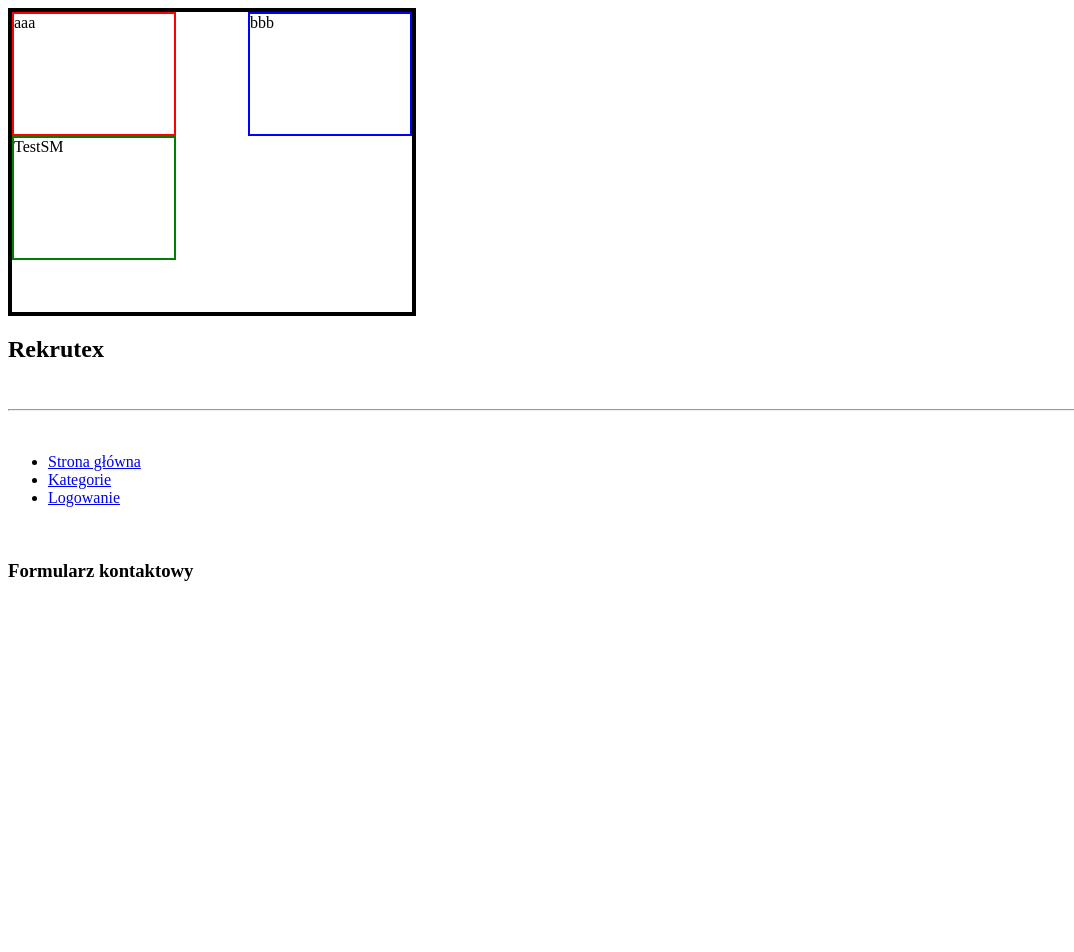
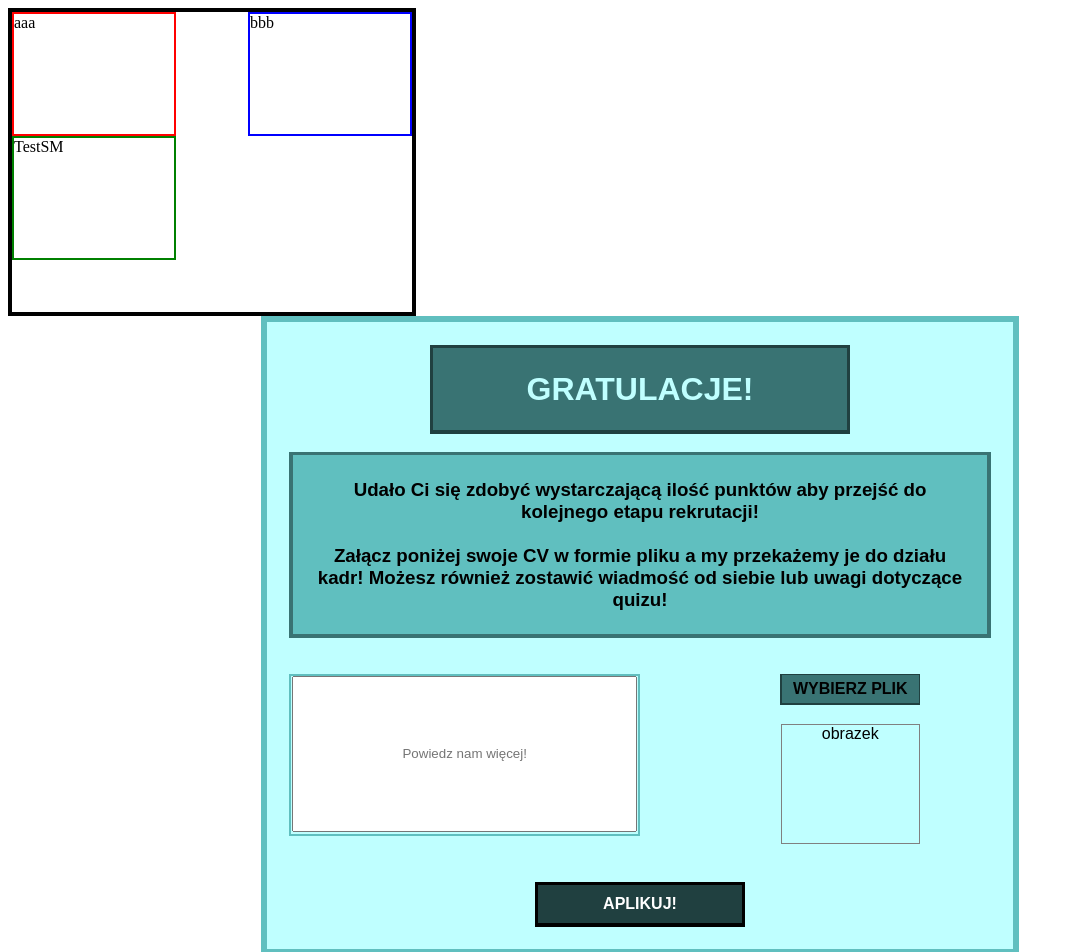
Before and after one commit to AgnieszkaM2/Rekrutex-App, an Angular app in the folder Rekrutex_AngularApp/: page /formularz-kontaktowy in a window 1280 px wide. Shown: the top 952 px of the page, without its empty margins (0-1074 px from the left). Before the commit the page ends 800 px from the top, so only its background shows below. Built offline with nearby package versions, Linux system fonts and the light colour scheme.

Commit message:
Formularz
Formularz

```diff
--- a/Rekrutex_AngularApp/src/app/components/formularz-kontaktowy/formularz-kontaktowy.component.css
+++ b/Rekrutex_AngularApp/src/app/components/formularz-kontaktowy/formularz-kontaktowy.component.css
@@ -0,0 +1,134 @@
+#formularz_tlo {
+  align-self: center;
+  background-color: #60bfbf;
+  box-sizing: border-box;
+  display: flex;
+  justify-content: center;
+  left: 20%;
+  padding: 0.5%;
+  position: relative;
+  text-align: center;
+  width: 60%;
+}
+#formularz_cialo {
+  background-color: #bfffff;
+  box-sizing: border-box;
+  padding: 3%;
+  font-family:Arial, Helvetica, sans-serif;
+}
+#formularz_naglowek_tlo {
+  background-color: #204040;
+  box-sizing: border-box;
+  padding: 0.5%;
+  width: 60%;
+  left: 20%;
+  position: relative;
+}
+#formularz_naglowek_cialo {
+  background-color: #397373;
+  color:#bfffff;
+  box-sizing: border-box;
+  font-weight: bold;
+  padding:1px;
+}
+#formularz_tresc_tlo {
+  background-color: #397373;
+  box-sizing: border-box;
+  padding: 0.5%;
+}
+#formularz_tresc_cialo {
+  background-color: #60bfbf;
+  box-sizing: border-box;
+  padding-left: 20px;
+  padding-right: 20px;
+  padding-top: 5px;
+  padding-bottom:5px;
+}
+#formularz_interakcja{
+
+    position:relative;
+    display:flex;
+    padding:0px;
+}
+#formularz_lewo {
+
+  box-sizing: border-box;
+  float:left;
+  width:50%;
+  left:0%;
+  position:relative;
+
+}
+#formularz_prawo {
+  box-sizing: border-box;
+  float: left;
+  width: 40%;
+  left: 10%;
+  position: relative;
+
+}
+#formularz_input_tlo {
+  background-color: #60bfbf;
+  box-sizing: border-box;
+  padding: 0.5%;
+  height: 162px;
+  position: relative;
+}
+#formularz_input_cialo {
+  background-color: #bfffff;
+  box-sizing: border-box;
+  position:relative;
+  height:100%;
+}
+#formularz_textbox{
+    position:relative;
+    width:97%;
+    height:150px;
+    text-align:center;
+}
+#formularz_upload_tlo {
+  background-color: #204040;
+  box-sizing: border-box;
+  padding: 0.5%;
+  width: 50%;
+  left: 25%;
+  position: relative;
+}
+#formularz_upload_cialo {
+  background-color: #397373;
+  box-sizing: border-box;
+  font-weight: bold;
+  padding:5px;
+}
+#formularz_obrazek_tlo {
+  background-color: #bfffff;
+  box-sizing: border-box;
+  padding: 0.5%;
+  text-align: center;
+}
+#formularz_obrazek_cialo {
+  background-color: #bfffff;
+  box-sizing: border-box;
+  border:solid gray 1px;
+  height:120px;
+  position:relative;
+  width:50%;
+  left:25%;
+}
+#formularz_submit_tlo {
+  background-color: #000000;
+  box-sizing: border-box;
+  padding: 0.5%;
+  position: relative;
+  float: left;
+  width: 30%;
+  left: 35%;
+}
+#formularz_submit_cialo {
+  background-color: #204040;
+  box-sizing: border-box;
+  font-weight: bold;
+  color: white;
+  padding-top: 5%;
+  padding-bottom: 5%;
+}
--- a/Rekrutex_AngularApp/src/app/components/formularz-kontaktowy/formularz-kontaktowy.component.html
+++ b/Rekrutex_AngularApp/src/app/components/formularz-kontaktowy/formularz-kontaktowy.component.html
@@ -1,3 +1,62 @@
+<div class="okno_tlo" id="formularz_tlo">
+  <div class="okno_cialo" id="formularz_cialo">
+
+    <div class="naglowek_tlo" id="formularz_naglowek_tlo">
+      <div class="naglowek_cialo" id="formularz_naglowek_cialo">
+        <h1>GRATULACJE!</h1>
+      </div>
+    </div>
+
+    <br>
+
+    <div class="tresc_tlo" id="formularz_tresc_tlo">
+      <div class="tresc_cialo" id="formularz_tresc_cialo">
+        <h3>
+          Udało Ci się zdobyć wystarczającą ilość punktów aby przejść do kolejnego etapu rekrutacji!<br>
+          <br>
+          Załącz poniżej swoje CV w formie pliku a my przekażemy je do działu kadr! Możesz również zostawić wiadmość od siebie lub uwagi dotyczące quizu!
+        </h3>
+      </div>
+    </div>
+
+    <br>
+    <br />
+    <div id="formularz_interakcja">
+
+      <div id="formularz_lewo">
+        <div class="input_tlo" id="formularz_input_tlo">
+          <div class="input_cialo" id="formularz_input_cialo">
+            <input id="formularz_textbox" type="text" placeholder="Powiedz nam więcej!">
+          </div>
+        </div>
+        <br />
+      </div>
+
+      <div id="formularz_prawo">
+        <div class="przycisk_tlo" id="formularz_upload_tlo">
+          <div class="przycisk_cialo" id="formularz_upload_cialo">
+            WYBIERZ PLIK
+          </div>
+        </div>
+        <br />
+        <div class="obrazek_tlo" id="formularz_obrazek_tlo">
+          <div class="obrazek_cialo" id="formularz_obrazek_cialo">
+            obrazek
+          </div>
+        </div>
+        <br />
+      </div>
+    </div>
+    <br />
+    <div class="przycisk_tlo" id="formularz_submit_tlo">
+      <div class="przycisk_cialo" id="formularz_submit_cialo">
+        APLIKUJ!
+      </div>
+    </div>
+
+
+  </div>
+</div>
 <div>
     <h2>Rekrutex</h2>
 </div>
```
